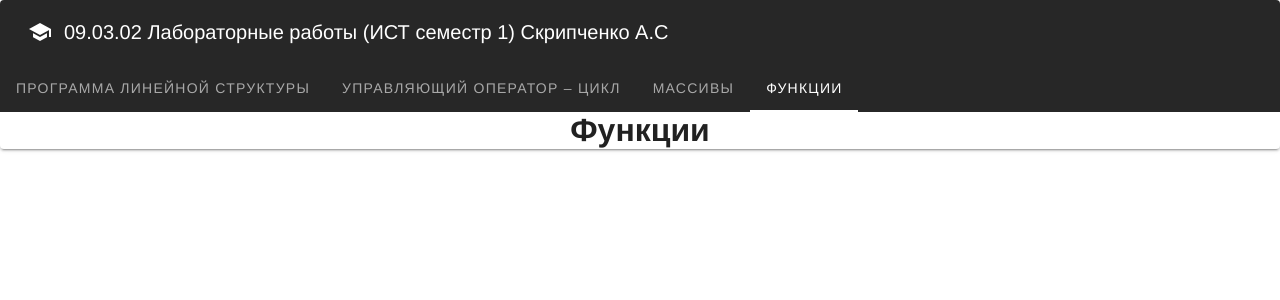
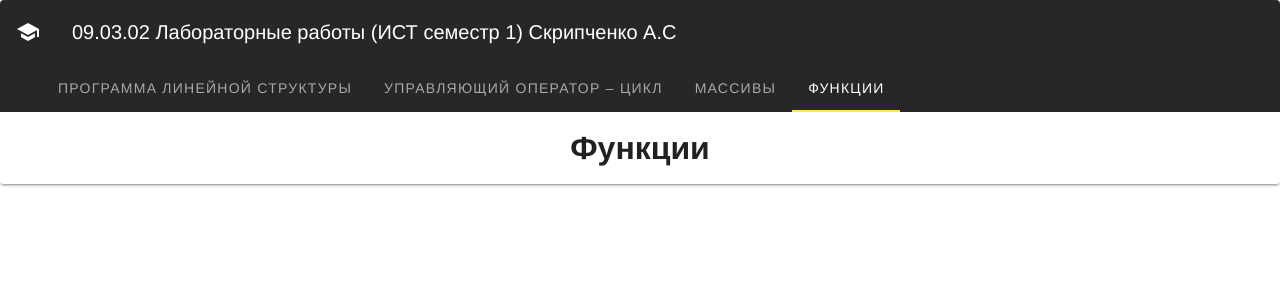
Before and after one commit to antongospod/laboratory-works, a Vue app: page /functions in a window 1280 px wide. Shown: the top 300 px of the page. Built offline with nearby package versions, Linux system fonts and the light colour scheme.

Commit message:
fix key for loop

```diff
--- a/src/App.vue
+++ b/src/App.vue
@@ -1,9 +1,8 @@
 <template>
-  <div id="app">
+  <v-app>
 <!--    <router-view />-->
     <v-card>
       <v-toolbar
-              color="cyan"
               dark
               flat
       >
@@ -22,7 +21,7 @@
 
             <v-tab
                     v-for="item in items"
-                    :key="item"
+                    :key="item.tab"
                     :to="item.link"
             >
               {{ item.tab }}
@@ -30,9 +29,13 @@
           </v-tabs>
         </template>
       </v-toolbar>
-      <router-view />
+      <v-container fluid>
+        <v-main>
+          <router-view />
+        </v-main>
+      </v-container>
     </v-card>
-  </div>
+  </v-app>
 </template>
 
 <style>
```
